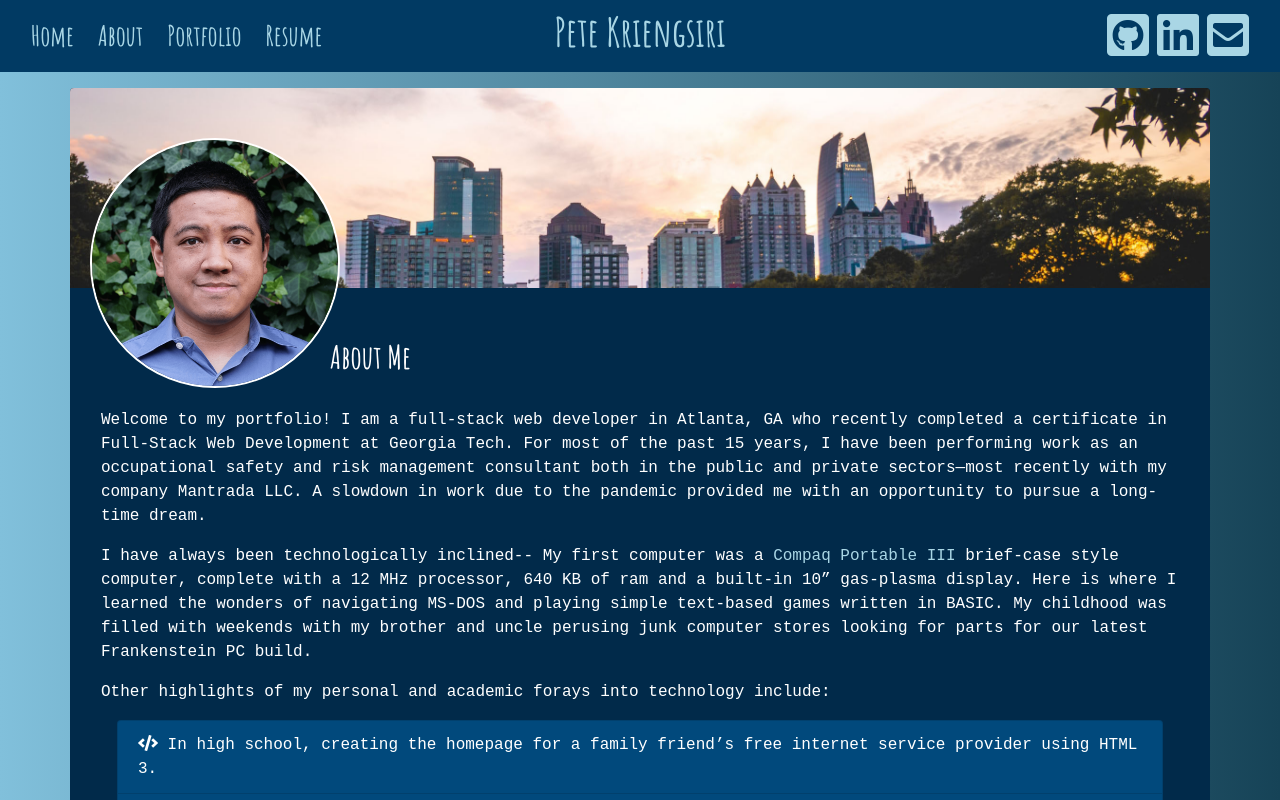
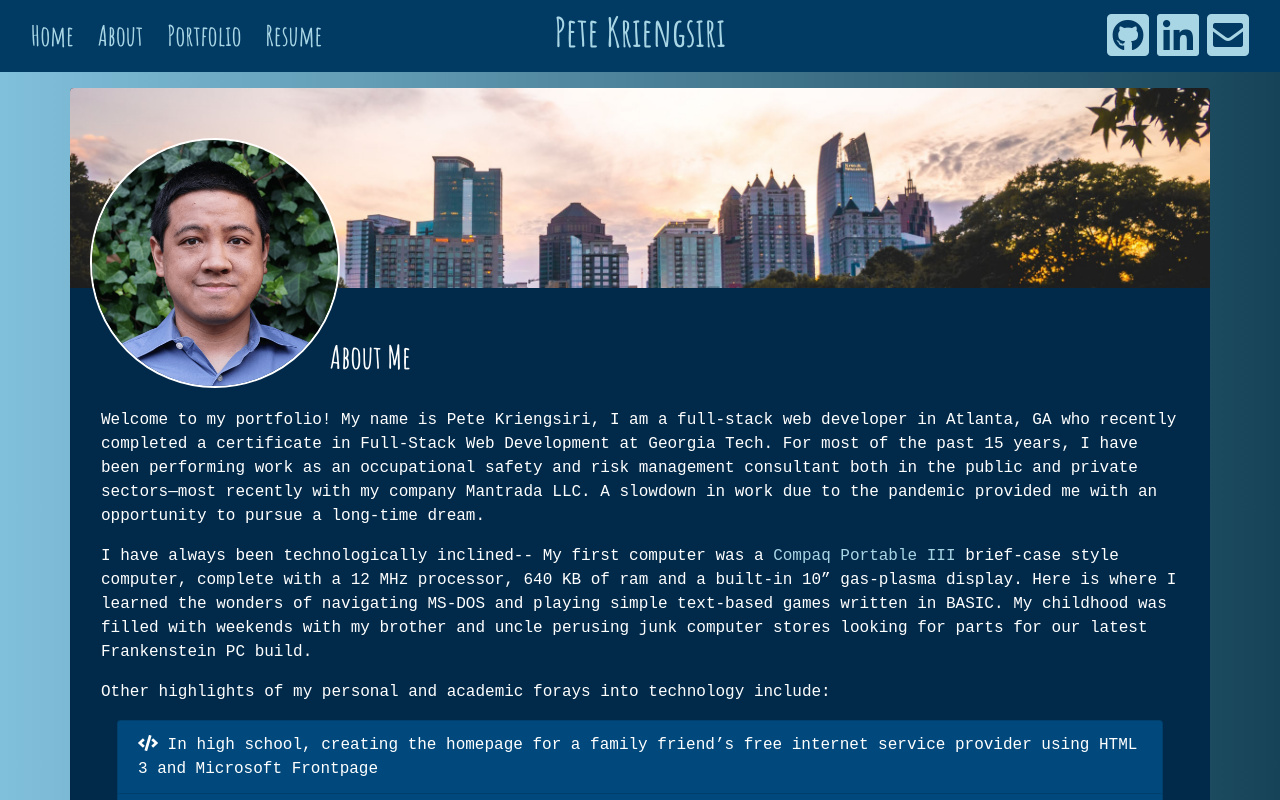
Before and after one commit to pkriengsiri/portfolio, a React (Create React App) app: page /about in a window 1280 px wide. Shown: the top 800 px of the page. Built offline with nearby package versions, Linux system fonts and the light colour scheme.

Commit message:
Fixed typos

```diff
--- a/src/containers/About/About.jsx
+++ b/src/containers/About/About.jsx
@@ -10,13 +10,13 @@ const About = () => {
     <div className="row px-3">
       <div className="col">
         <p>
-          Welcome to my portfolio! I am a full-stack web developer in Atlanta,
-          GA who recently completed a certificate in Full-Stack Web Development
-          at Georgia Tech. For most of the past 15 years, I have been performing
-          work as an occupational safety and risk management consultant both in
-          the public and private sectors—most recently with my company Mantrada
-          LLC. A slowdown in work due to the pandemic provided me with an
-          opportunity to pursue a long-time dream.
+          Welcome to my portfolio! My name is Pete Kriengsiri, I am a full-stack
+          web developer in Atlanta, GA who recently completed a certificate in
+          Full-Stack Web Development at Georgia Tech. For most of the past 15
+          years, I have been performing work as an occupational safety and risk
+          management consultant both in the public and private sectors—most
+          recently with my company Mantrada LLC. A slowdown in work due to the
+          pandemic provided me with an opportunity to pursue a long-time dream.
         </p>
         <p>
           I have always been technologically inclined-- My first computer was a
@@ -25,7 +25,7 @@ const About = () => {
             target="_blank"
             rel="noreferrer"
           >
-            {'\u00A0'}Compaq Portable III{'\u00A0'}
+            {"\u00A0"}Compaq Portable III{"\u00A0"}
           </a>
           brief-case style computer, complete with a 12 MHz processor, 640 KB of
           ram and a built-in 10” gas-plasma display. Here is where I learned the
@@ -42,7 +42,7 @@ const About = () => {
           <li className="list-group-item">
             <i className="fas fa-code"></i> In high school, creating the
             homepage for a family friend’s free internet service provider using
-            HTML 3.
+            HTML 3 and Microsoft Frontpage
           </li>
           <li className="list-group-item">
             <i className="fas fa-code"></i> Designing personal websites for
@@ -54,7 +54,7 @@ const About = () => {
             of NCAA tournament games and optimal bracket selections
           </li>
           <li className="list-group-item">
-            <i className="fas fa-code"></i> Building web-controlled dog treat
+            <i className="fas fa-code"></i> Building a web-controlled dog treat
             dispenser, which integrated an off-the-shelf motorized treat
             dispenser, RF remote, webcam, USB relay, windows-based web server,
             HTML, and JavaScript (wish I had patented this idea)
@@ -69,13 +69,13 @@ const About = () => {
           I have a B.S. in Industrial Engineering and an M.S. in Applied Systems
           Engineering—both from Georgia Tech. In my free time, I enjoy spending
           time with my wife (Julie) and two dogs (Wilbur and Penny), cooking,
-          and volunteering at the{'\u00A0'}
+          and volunteering at the{"\u00A0"}
           <a
             href="https://secure.atlantahumane.org/site/Donation2?1400.donation=form1&df_id=1400&mfc_pref=T&s_src=basic&s_subsrc=mainnav"
             target="_blank"
             rel="noreferrer"
           >
-             Atlanta Humane Society
+            Atlanta Humane Society
           </a>
           .
         </p>
```
